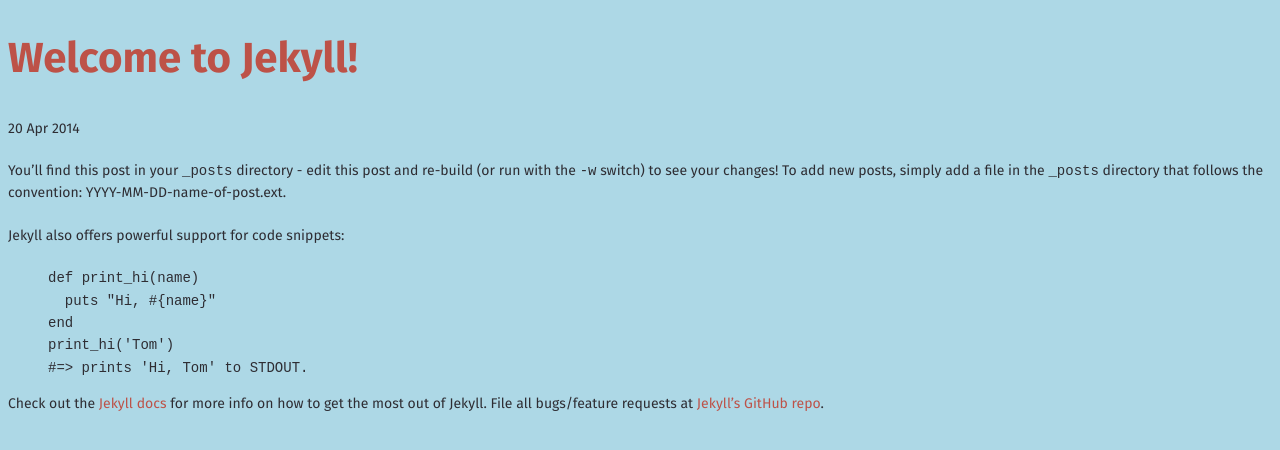
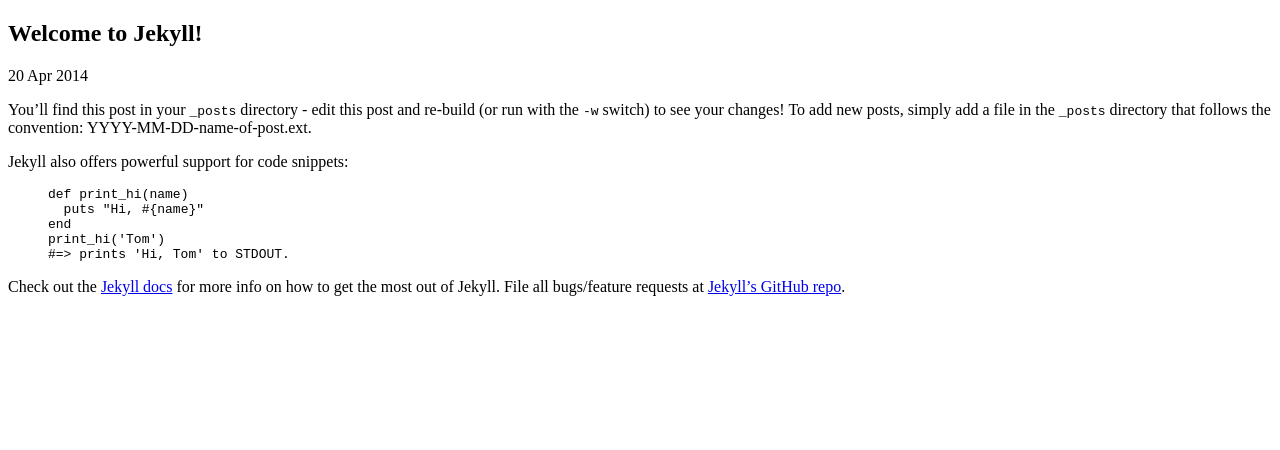
Before and after one commit to the47th/myBlog, a Jekyll site: the page built from _posts/2014-04-20-welcome-to-jekyll.markdown, in a window 1280 px wide. Shown: the top 450 px of the page. Built offline with Jekyll 4.4.1, drawn with Linux system fonts in a browser that asks for light colours.

Commit message:
Update main.scss

```diff
--- a/assets/css/main.scss
+++ b/assets/css/main.scss
@@ -6,5 +6,5 @@
 // @import "0-tools/bourbon/_bourbon";
 // @import "0-tools/_normalize";
 
-@import "1-base/vars";
-@import "1-base/base";
+// @import "1-base/vars";
+// @import "1-base/base";
```
